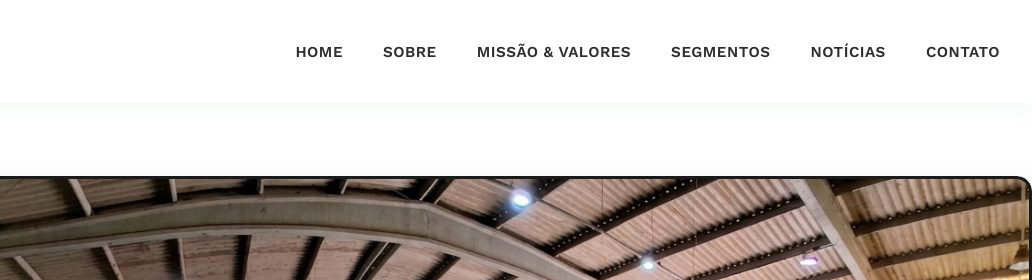
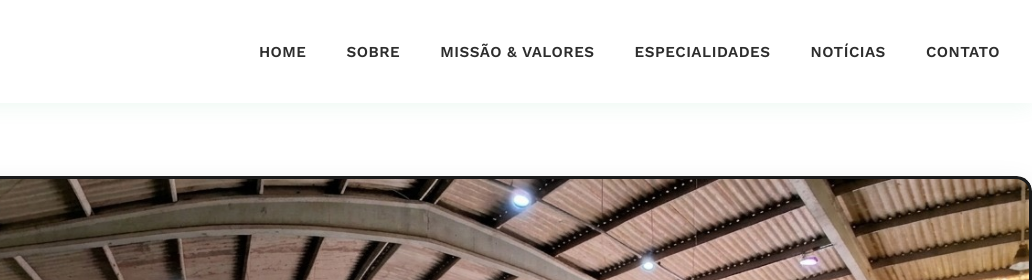
Before and after one commit to msantt/INJEPLAST-NEW, a website: page index.html in a window 1280 px wide. Shown: the top 280 px of the page, 248-1280 px from the left. Drawn offline with nearby package versions, Linux system fonts and the light colour scheme.

Commit message:
update files

```diff
--- a/index.html
+++ b/index.html
@@ -24,7 +24,7 @@
                 <li><a href="#home">Home</a></li>
                 <li><a href="#sobre">Sobre</a></li>
                 <li><a href="#missao-valores">Missão & Valores</a></li>
-                <li><a href="#segmentos">Segmentos</a></li>
+                <li><a href="#segmentos">Especialidades</a></li>
                 <li><a href="#noticias">Notícias</a></li>
                 <!-- <li><a href="#funcionamento">Funcionamento</a></li> -->
                 <li><a href="#contato">Contato</a></li>
```
